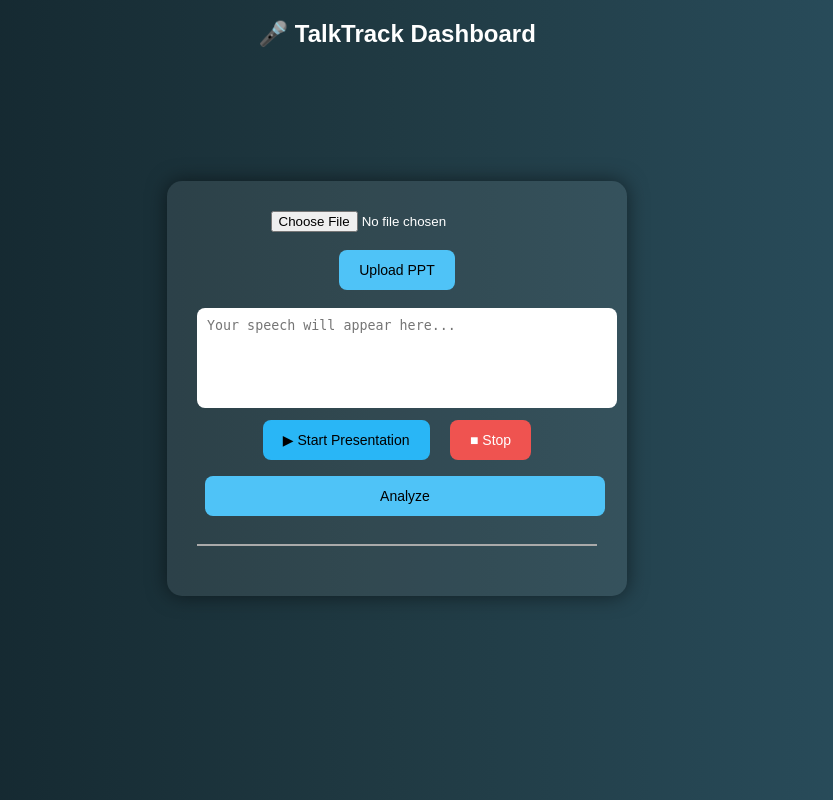
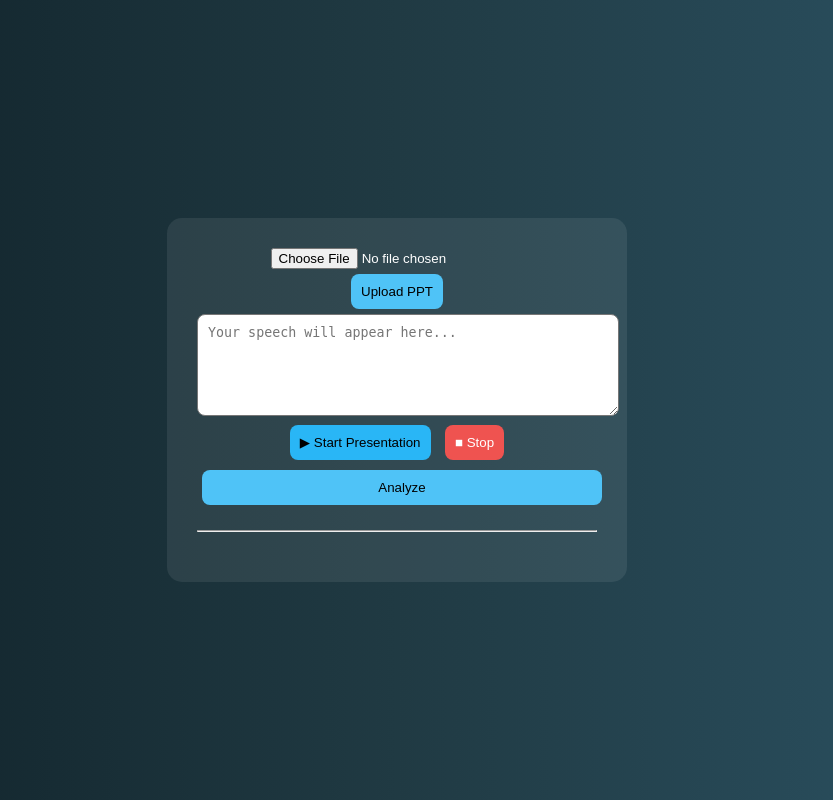
Before and after one commit to ejjigirikavya/TalkTrackAI, a Python web app: template templates/dashboard.html in a window 1280 px wide. Shown: the whole page, without its empty margins (243-1076 px from the left). Run offline with Jinja, Linux system fonts and the light colour scheme; the template is opened without the code that fills it, so the values that code supplies are empty.

Commit message:
Update dashboard.html

```diff
--- a/templates/dashboard.html
+++ b/templates/dashboard.html
@@ -1,3 +1,4 @@
+
 <!DOCTYPE html>
 <html>
 <head>
@@ -5,134 +6,86 @@
 
 <style>
 body {
-            margin: 0;
-            font-family: Arial, sans-serif;
-            background: linear-gradient(to right, #0f2027, #203a43, #2c5364);
-            color: white;
-        }
-
-        header {
-            text-align: center;
-            padding: 20px;
-            font-size: 24px;
-            font-weight: bold;
+    margin:0;
+    font-family: Arial;
+    background: linear-gradient(to right,#0f2027,#203a43,#2c5364);
+    color:white;
 }
 
 .container {
-            display: flex;
-            justify-content: center;
-            align-items: center;
-            min-height: 80vh;
+    display:flex;
+    justify-content:center;
+    align-items:center;
+    height:100vh;
 }
 
 .card {
-            background: rgba(255, 255, 255, 0.08);
-            padding: 30px;
-            border-radius: 15px;
-            width: 400px;
-            text-align: center;
-            box-shadow: 0 0 20px rgba(0,0,0,0.5);
-        }
-
-        input[type="file"] {
-            margin-bottom: 10px;
-            color: white;
+    background:rgba(255,255,255,0.08);
+    padding:30px;
+    border-radius:15px;
+    width:400px;
+    text-align:center;
 }
 
 button {
-            border: none;
-            padding: 12px 20px;
-            margin: 8px;
-            border-radius: 8px;
-            font-size: 14px;
-            cursor: pointer;
+    padding:10px;
+    margin:5px;
+    border:none;
+    border-radius:8px;
+    cursor:pointer;
 }
 
-        .upload-btn {
-            background: #4fc3f7;
-            color: black;
+.upload { background:#4fc3f7; }
+.start { background:#29b6f6; }
+.stop { background:#ef5350; color:white; }
+.analyze { background:#4fc3f7; width:100%; }
+
+textarea {
+    width:100%;
+    height:80px;
+    border-radius:8px;
+    padding:10px;
 }
 
-        .start-btn {
-            background: #29b6f6;
-            color: black;
-        }
+hr { margin:20px 0; }
 
-        .stop-btn {
-            background: #ef5350;
-            color: white;
-        }
+.results { text-align:left; }
+</style>
 
-        .analyze-btn {
-            background: #4fc3f7;
-            color: black;
-            width: 100%;
-        }
-
-        textarea {
-            width: 100%;
-            height: 80px;
-            border-radius: 8px;
-            border: none;
-            padding: 10px;
-            margin-top: 10px;
-            resize: none;
-        }
-
-        hr {
-            margin: 20px 0;
-            border: 0.5px solid #aaa;
-        }
-
-        .results {
-            text-align: left;
-        }
-
-        .results h3 {
-            margin-bottom: 10px;
-        }
-
-        .feedback {
-            margin-top: 10px;
-        }
-
-        ul {
-            padding-left: 20px;
-        }
-    </style>
 </head>
 
 <body>
 
-<header>🎤 TalkTrack Dashboard</header>
-
 <div class="container">
 <div class="card">
 
-        <!-- Upload -->
 <form action="/upload" method="POST" enctype="multipart/form-data">
 <input type="file" name="ppt" required><br>
-            <button class="upload-btn">Upload PPT</button>
+<button class="upload">Upload PPT</button>
 </form>
 
-        <!-- Speech -->
 <textarea id="speechText" placeholder="Your speech will appear here..."></textarea>
 
-        <!-- Buttons -->
-        <div>
-            <button class="start-btn" onclick="startSpeech()">▶ Start Presentation</button>
-            <button class="stop-btn" onclick="stopSpeech()">■ Stop</button>
-        </div>
+<br>
 
-        <!-- Analyze -->
+<button class="start" onclick="startSpeech()">▶ Start Presentation</button>
+<button class="stop" onclick="stopSpeech()">■ Stop</button>
+
 <form action="/analyze" method="POST" onsubmit="setText()">
 <input type="hidden" name="text" id="hiddenText">
-            <button class="analyze-btn">Analyze</button>
+<button class="analyze">Analyze</button>
 </form>
 
 <hr>
 
-        <!-- Results -->
+{% if message %}
+<p style="color:lightgreen">{{ message }}</p>
+{% endif %}
+
+{% if error %}
+<p style="color:red">{{ error }}</p>
+{% endif %}
+
 {% if done %}
 <div class="results">
 <h3>📊 Results</h3>
@@ -143,19 +96,14 @@
 <p><b>Speed:</b> {{ wpm }} WPM</p>
 <p><b>Pauses:</b> {{ pauses }}</p>
 
-            <div class="feedback">
 <h4>🧠 AI Feedback</h4>
 <ul>
 {% for f in feedback %}
 <li>{{ f }}</li>
 {% endfor %}
 </ul>
+
 </div>
-        </div>
-        {% endif %}
-
-        {% if error %}
-        <p style="color:red">{{ error }}</p>
 {% endif %}
 
 </div>
@@ -169,8 +117,8 @@ function startSpeech() {
     recognition.continuous = true;
 
     recognition.onresult = function(event) {
-        let text = "";
-        for (let i = event.resultIndex; i < event.results.length; i++) {
+        let text="";
+        for(let i=event.resultIndex;i<event.results.length;i++){
             text += event.results[i][0].transcript;
         }
         document.getElementById("speechText").value = text;
```
Lines whose indentation alone changed are shown as unchanged.
